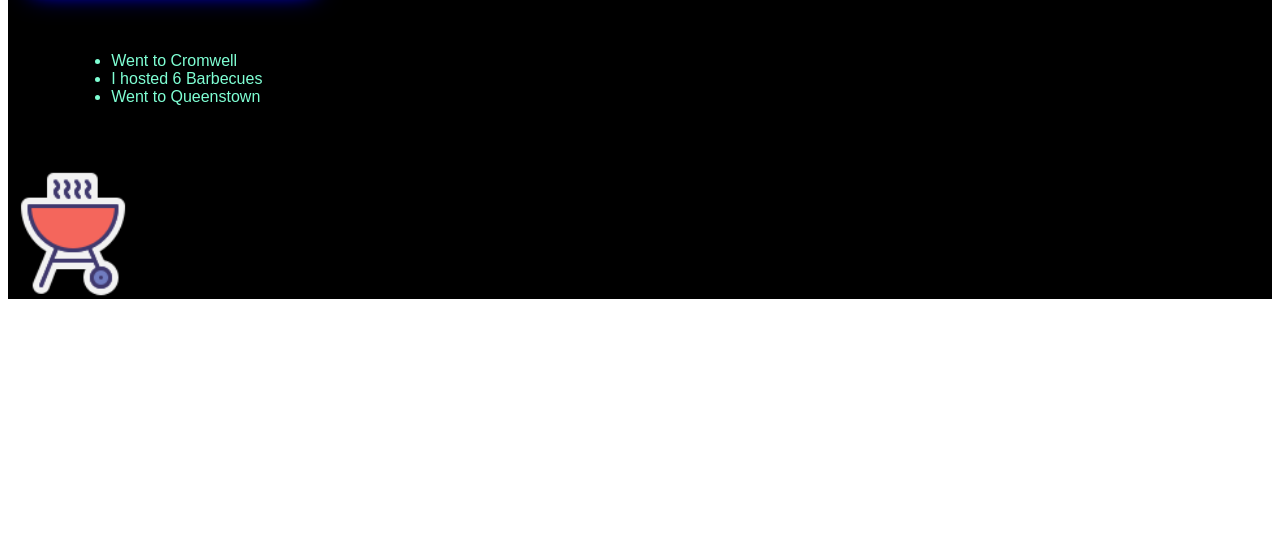
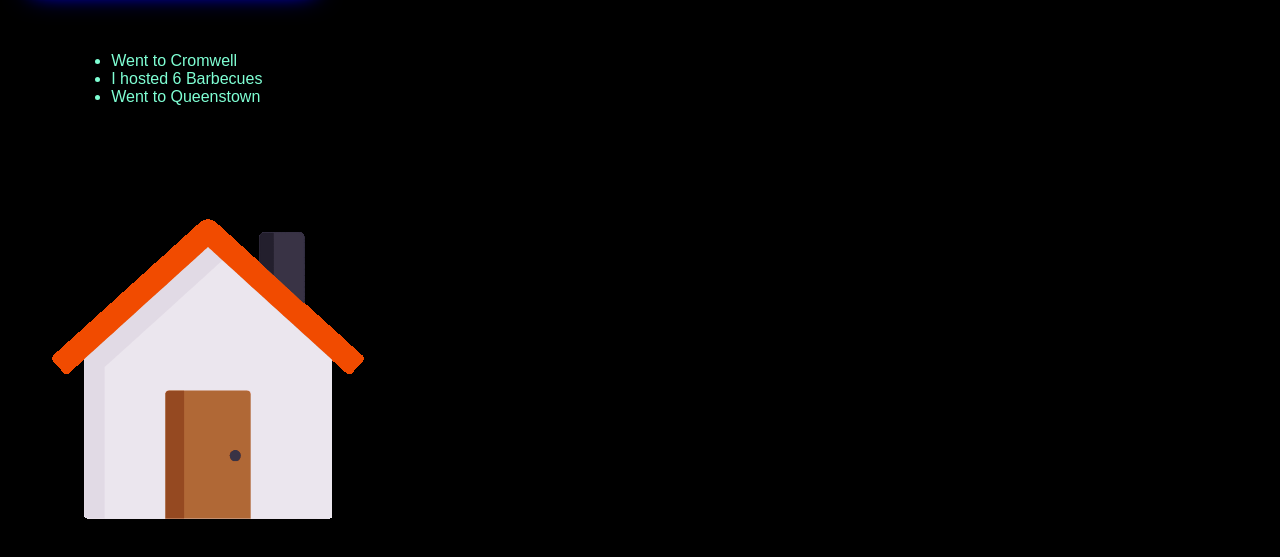
Before and after one commit to craighead-diocesan-school/summer-Neve-Is-Cool, a plain HTML site: page index.html in a window 1280 px wide. Shown: the part 381-938 px from the top of the page. Before the commit the page ends 800 px from the top, so only its background shows below. Drawn offline with Linux system fonts and the light colour scheme.

Commit message:
bye bye bbq hello rotating house

```diff
--- a/index.html
+++ b/index.html
@@ -1,4 +1,4 @@
-<div class="stuff">
+<body>
   <h1>My Summer</h1>
 
   <h2>Summer 2023/24</h2>
@@ -13,8 +13,8 @@
     <li>Went to Queenstown</li>
   </ul>
 
-  <img src="icons8-bbq-100.png" />
-</div>
+  <img src="wired-flat-63-home.gif" />
+</body>
 
 <style>
   h1 {
@@ -61,11 +61,7 @@
     text-shadow: 3px 3px yellow;
   }
 
-  img {
-    height: 130;
-  }
-
-  .stuff {
+  body {
     background-color: black;
   }
 </style>
```
Also changed, not shown: wired-flat-63-home.gif (added).
